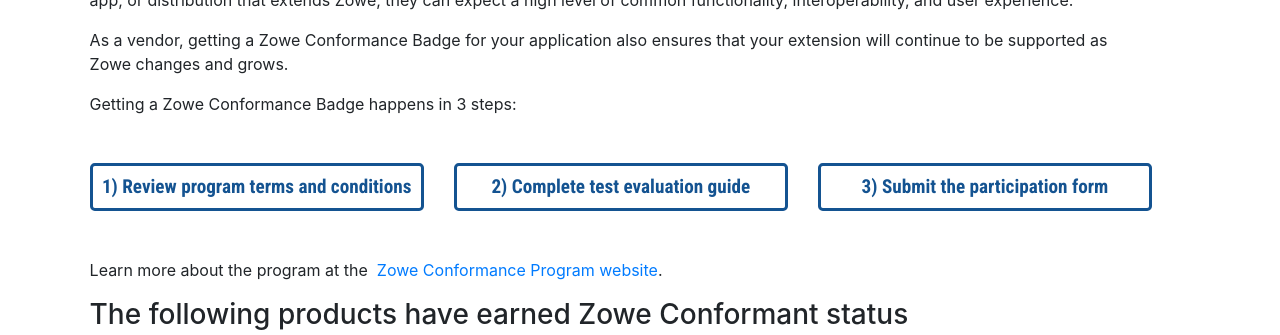
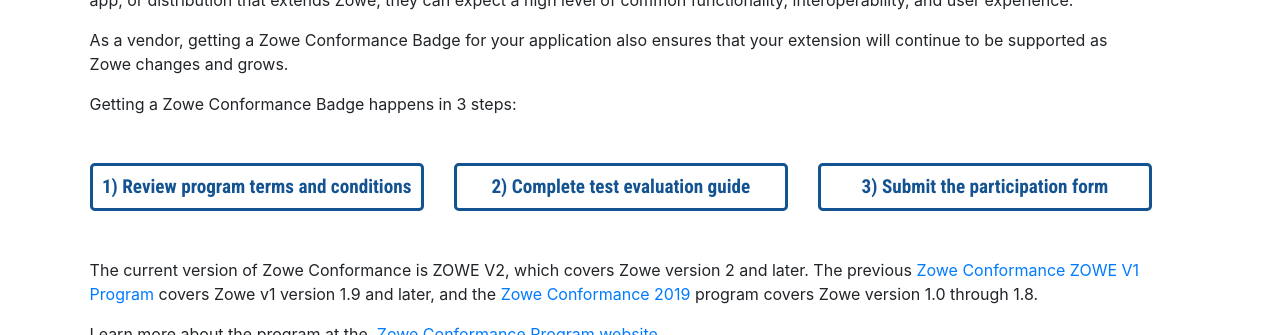
Before and after one commit to zowe/zowe.github.io, a Jekyll site: the page built from extend.md, in a window 1280 px wide and 900 px high, scrolled down 899 px, cut to the strip 0-335 px from the top of the window. Built offline with Jekyll 4.4.1, drawn with Linux system fonts in a browser that asks for light colours; our own code applies the rules of GitHub Pages for plain Markdown files; comment, search, counter and statistics services are not loaded.

Commit message:
Add information about previous Conformance Programs
Signed-off-by: GitHub <noreply@github.com>

```diff
--- a/extend.md
+++ b/extend.md
@@ -47,6 +47,7 @@
             </div>
          </div>
        </div>
+    <p style="margin-top: 1rem;">The current version of Zowe Conformance is ZOWE V2, which covers Zowe version 2 and later. The previous <a href="https://www.openmainframeproject.org/all-projects/zowe/conformance/v1">Zowe Conformance ZOWE V1 Program</a> covers Zowe v1 version 1.9 and later, and the <a href="https://www.openmainframeproject.org/all-projects/zowe/conformance/2019-2">Zowe Conformance 2019</a> program covers Zowe version 1.0 through 1.8.</p>
     <p style="margin-top: 1rem;">Learn more about the program at the <a href="{{ site.conformance_page_url }}">&nbsp;Zowe Conformance Program website</a>.</p>
 
   <div>
```
